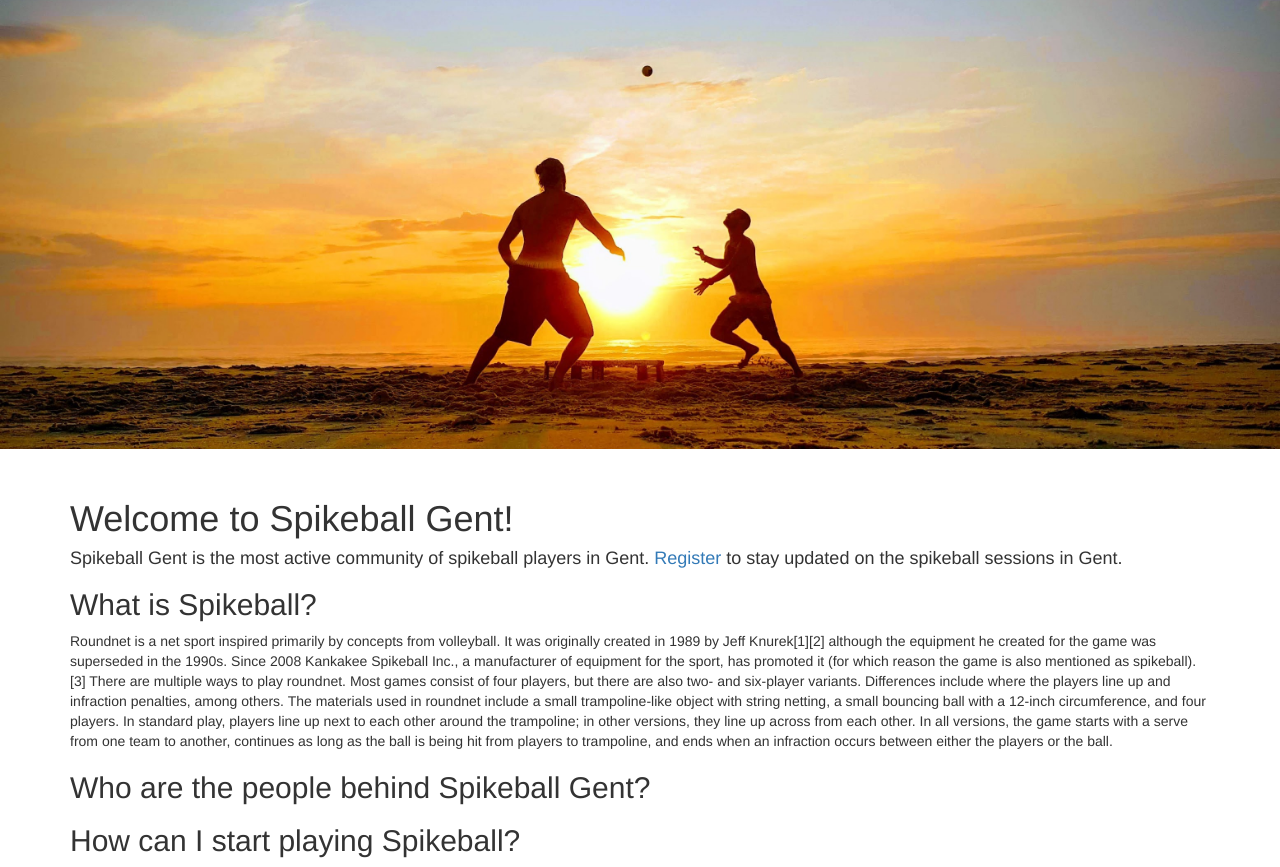
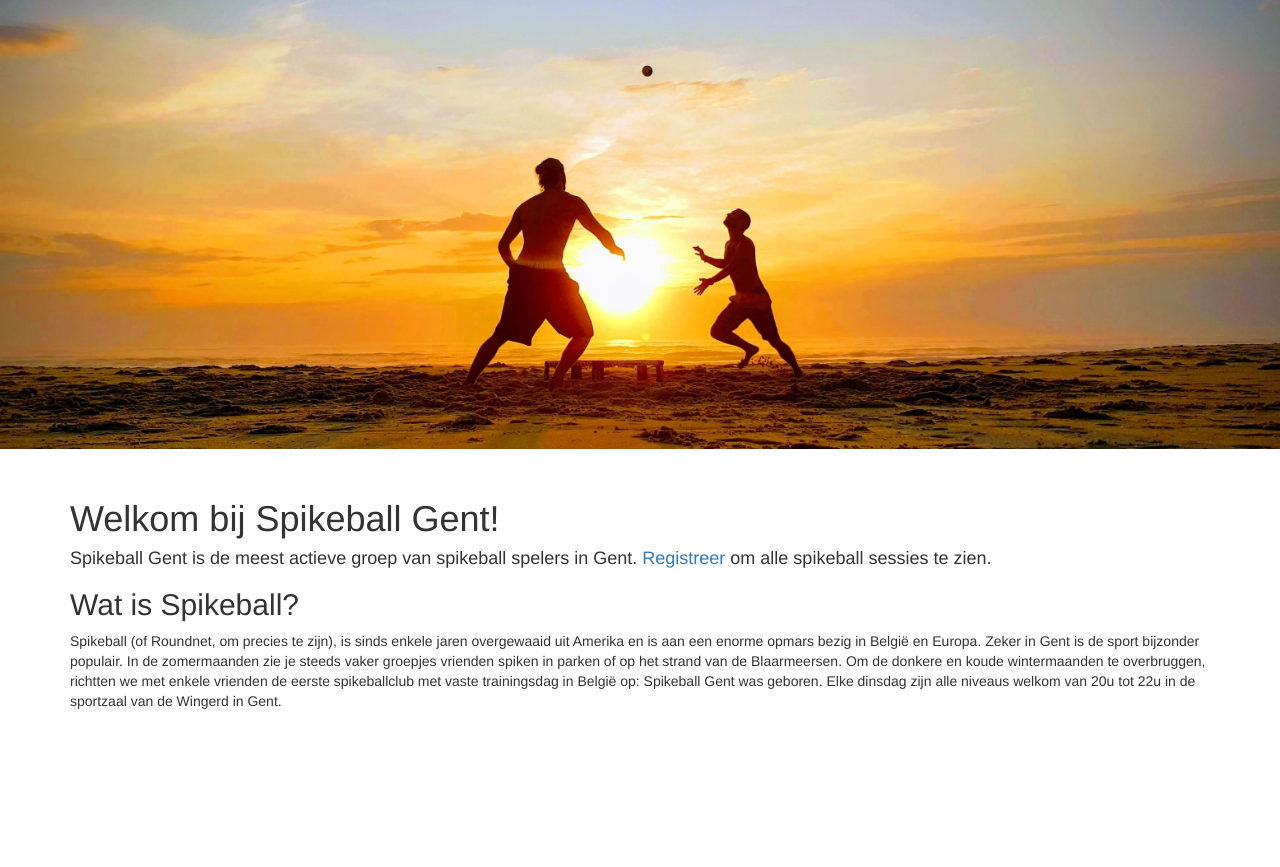
Before and after one commit to multavici/spikeball, a Flask app: page /home in a window 1280 px wide. Shown: the part 67-934 px from the top of the page. After the commit the page ends 776 px from the top, so only its background shows below. Run offline with Flask 2, Linux system fonts and the light colour scheme; some libraries are stand-ins or nearby versions.

Commit message:
add temporary home text

```diff
--- a/app/templates/home.html
+++ b/app/templates/home.html
@@ -33,19 +33,12 @@
 {% endblock %}
 
 {% block app_content %}
-    <h1>Welcome to Spikeball Gent!</h1>
-    <h4>Spikeball Gent is the most active community of spikeball players in Gent. <a href="{{ url_for('auth.register') }}">Register</a> to stay updated on the spikeball sessions in Gent.</h4>
-    <h2>What is Spikeball?</h2>
-    <p>Roundnet is a net sport inspired primarily by concepts from volleyball. It was originally created in 1989 by Jeff Knurek[1][2]
-        although the equipment he created for the game was superseded in the 1990s. Since 2008 Kankakee Spikeball Inc., a manufacturer of
-        equipment for the sport, has promoted it (for which reason the game is also mentioned as spikeball).[3] There are multiple ways to
-        play roundnet. Most games consist of four players, but there are also two- and six-player variants. Differences include where
-        the players line up and infraction penalties, among others. The materials used in roundnet include a small trampoline-like object
-        with string netting, a small bouncing ball with a 12-inch circumference, and four players. In standard play, players line up next
-        to each other around the trampoline; in other versions, they line up across from each other. In all versions, the game starts with
-        a serve from one team to another, continues as long as the ball is being hit from players to trampoline, and ends when an
-        infraction occurs between either the players or the ball.
+    <h1>Welkom bij Spikeball Gent!</h1>
+    <h4>Spikeball Gent is de meest actieve groep van spikeball spelers in Gent. <a href="{{ url_for('auth.register') }}">Registreer</a> om alle spikeball sessies te zien.</h4>
+    <h2>Wat is Spikeball?</h2>
+    <p>Spikeball (of Roundnet, om precies te zijn), is sinds enkele jaren overgewaaid uit Amerika en is aan een enorme opmars bezig in België en Europa.
+        Zeker in Gent is de sport bijzonder populair. In de zomermaanden zie je steeds vaker groepjes vrienden spiken in parken of op het strand van de
+        Blaarmeersen. Om de donkere en koude wintermaanden te overbruggen, richtten we met enkele vrienden de eerste spikeballclub met vaste trainingsdag
+        in België op: Spikeball Gent was geboren. Elke dinsdag zijn alle niveaus welkom van 20u tot 22u in de sportzaal van de Wingerd in Gent.
     </p>
-    <h2>Who are the people behind Spikeball Gent?</h2>
-    <h2>How can I start playing Spikeball?</h2>
 {% endblock %}
```
